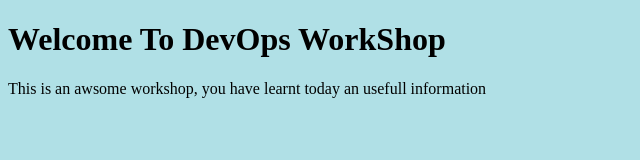
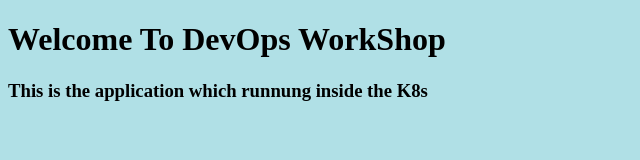
Before and after one commit to balu3/SSP_K8s, a website: page index.html in a window 1280 px wide. Shown: the whole page, without its empty margins (0-640 px from the left). Drawn offline with Linux system fonts and the light colour scheme.

Commit message:
changeinindexfile

```diff
--- a/index.html
+++ b/index.html
@@ -3,7 +3,7 @@
 <body style="background-color:powderblue;">
 
 <h1>Welcome To DevOps WorkShop</h1>
-<p>This is an awsome workshop, you have learnt today an usefull information</p>
+<h3>This is the application which runnung inside the K8s</h3>
 
 </body>
 </html>
```
